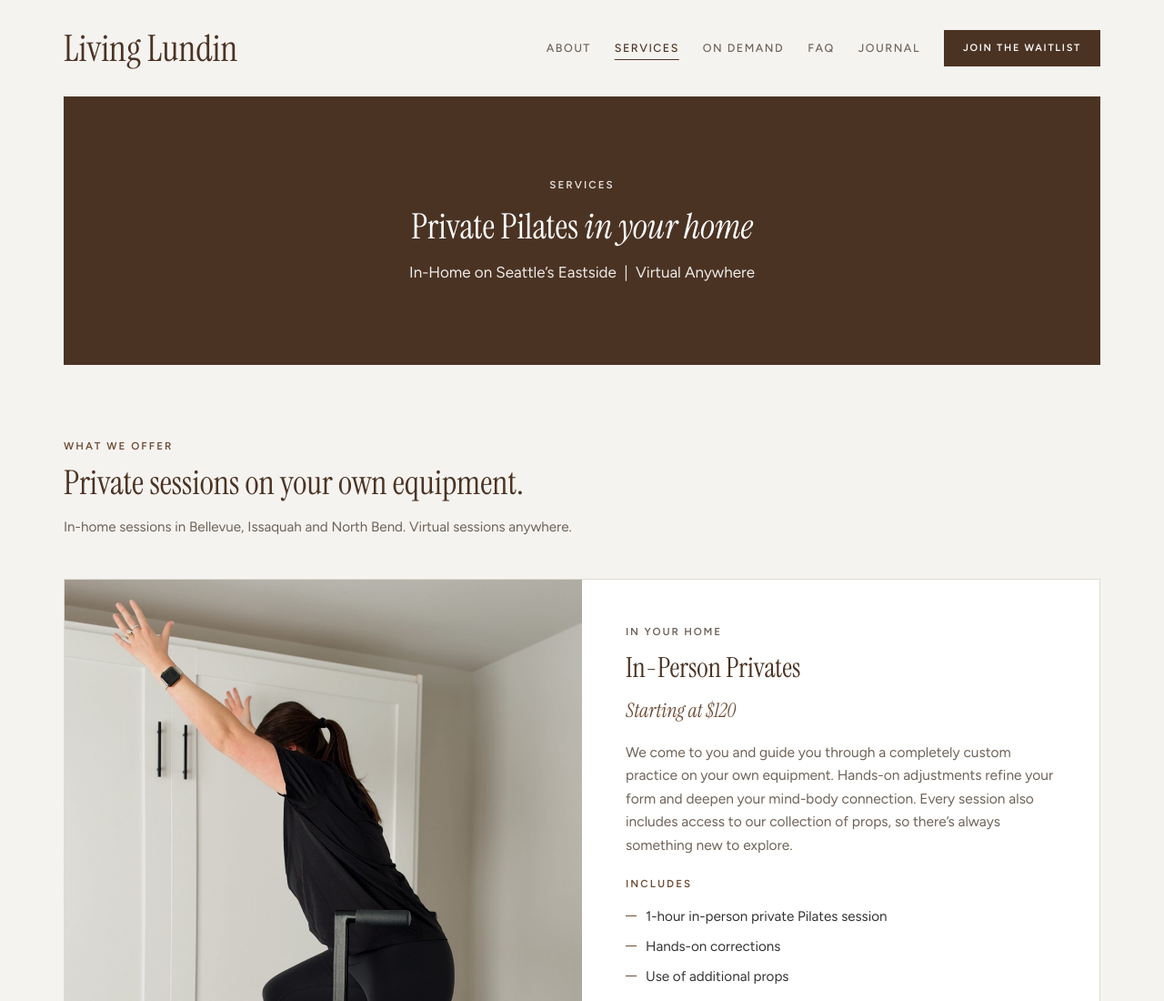
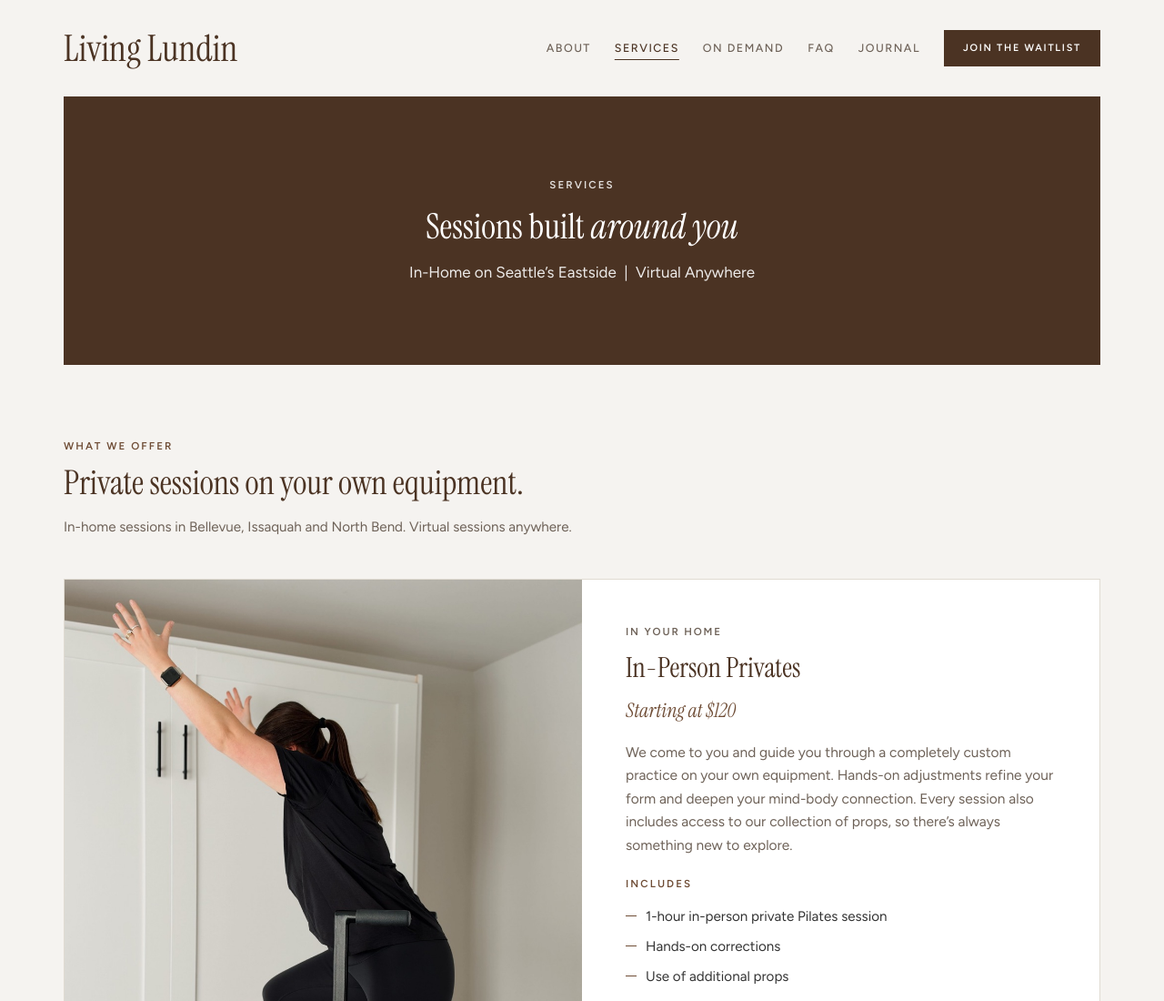
Before and after one commit to taylorlundin4/living-lundin-website, a plain HTML site: page services.html in a window 1280 px wide. Shown: the top 1100 px of the page at 91% size. Drawn offline with Linux system fonts and the light colour scheme.

Commit message:
Services headline: "Sessions built around you"
Gives Services its own h1 instead of repeating the home headline.

Co-Authored-By: Claude Opus 5.5 <noreply@anthropic.com>

```diff
--- a/services.html
+++ b/services.html
@@ -43,7 +43,7 @@
 
   <header class="pagehead">
     <p class="eyebrow">Services</p>
-    <h1>Private Pilates <em>in your home</em></h1>
+    <h1>Sessions built <em>around you</em></h1>
     <p class="lede">In-Home on Seattle’s Eastside &nbsp;|&nbsp; Virtual Anywhere</p>
   </header>
 
```
